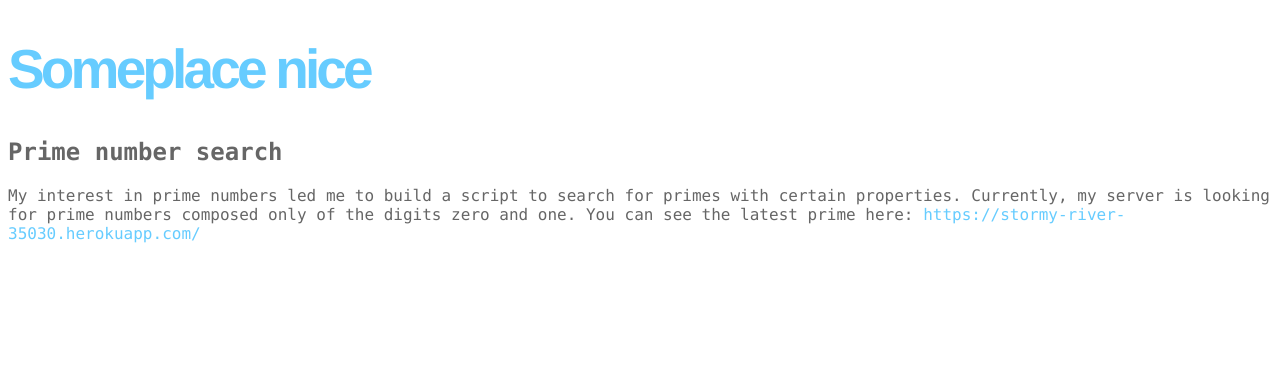
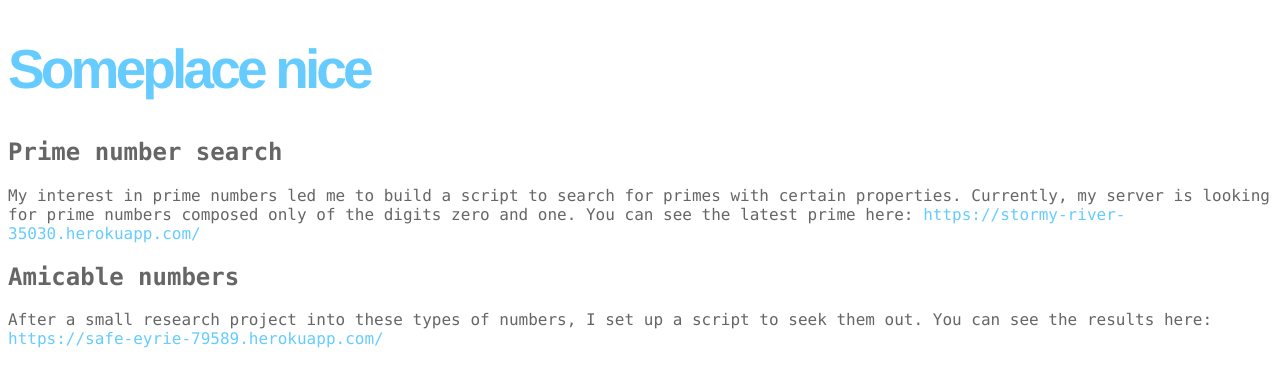
Before and after one commit to adamcheasley/adamcheasley.github.io, a Jekyll site: the page built from projects/primes.md, in a window 1280 px wide. Shown: the top 387 px of the page. Built offline with Jekyll 4.4.1, drawn with Linux system fonts in a browser that asks for light colours.

Commit message:
Update primes.md

```diff
--- a/projects/primes.md
+++ b/projects/primes.md
@@ -9,3 +9,8 @@ layout: default
 
 My interest in prime numbers led me to build a script to search for primes with certain properties. Currently, my server is looking for prime numbers composed only of the digits zero and one. You can see the latest prime here:
 [https://stormy-river-35030.herokuapp.com/](https://stormy-river-35030.herokuapp.com/)
+
+## Amicable numbers
+
+After a small research project into these types of numbers, I set up a script to seek them out. You can see the results here:
+[https://safe-eyrie-79589.herokuapp.com/](https://safe-eyrie-79589.herokuapp.com/)
```
